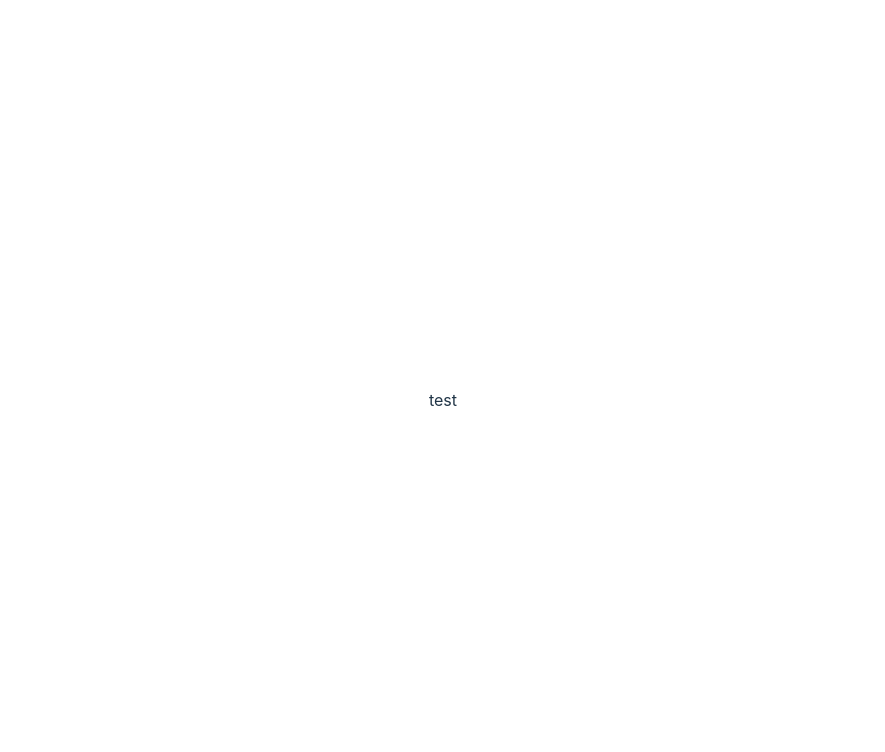
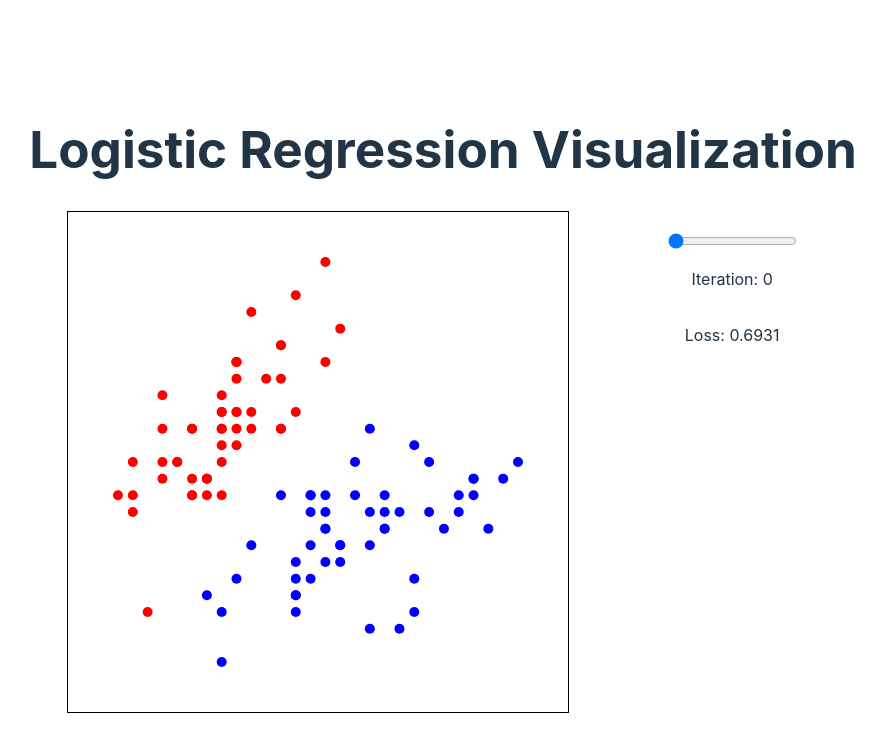
Before and after one commit to danielpwarren/visualizing-gradient-descent, a Svelte app: page / in a window 1280 px wide. Shown: the top 752 px of the page, without its empty margins (197-1082 px from the left). Built offline with nearby package versions, Linux system fonts and the light colour scheme.

Commit message:
draft setup for decision boundary

```diff
--- a/package.json
+++ b/package.json
@@ -14,5 +14,8 @@
     "gh-pages": "^6.1.1",
     "svelte": "^4.2.12",
     "vite": "^5.2.0"
+  },
+  "dependencies": {
+    "d3": "^7.9.0"
   }
 }
--- a/src/App.svelte
+++ b/src/App.svelte
@@ -1,7 +1,38 @@
 <script>
+    import { onMount } from 'svelte';
+    import DecisionBoundary from './components/decisionboundary.svelte';
+    import { preprocessData, gradientDescent } from './components/logisticregression.js';
+    import irisData from './assets/irisdata.json';
+
+    let processedData = [];
+    let modelResults;
+
+    onMount(async () => {
+        processedData = preprocessData(irisData);
+        const X = processedData.map(d => [1, d.sepalLength, d.sepalWidth]);
+        const y = processedData.map(d => d.species);
+        modelResults = gradientDescent(X, y, 0.01, 100);
+    });
 </script>
 
-<main>test</main>
+<main>
+    <h1>Logistic Regression Visualization</h1>
+    {#if modelResults}
+         <DecisionBoundary data={processedData} weightsHistory={modelResults.weightsHistory} costHistory={modelResults.costHistory}/>
+    {:else}
+        <p>Loading model results...</p>
+    {/if}
+</main>
 
 <style>
+    main {
+        text-align: center;
+        padding: 20px;
+    }
+    ul {
+        list-style-type: none;
+    }
+    svg {
+        border: 1px solid #ccc;
+    }
 </style>
--- /dev/null
+++ b/src/components/decisionboundary.svelte
@@ -0,0 +1,81 @@
+<script>
+    import { onMount } from 'svelte';
+    export let data;
+    export let weightsHistory;
+    export let costHistory;
+
+    let currentIteration = 0; // Current iteration index
+    let currentWeights = weightsHistory[0]; // Initial weights
+
+    const svgWidth = 500;
+    const svgHeight = 500;
+    const padding = 50;
+
+    // Function to scale data to SVG dimensions
+    function scaleX(x) {
+        const xMin = Math.min(...data.map(d => d.sepalLength));
+        const xMax = Math.max(...data.map(d => d.sepalLength));
+        return ((x - xMin) / (xMax - xMin)) * (svgWidth - 2 * padding) + padding;
+    }
+
+    function scaleY(y) {
+        const yMin = Math.min(...data.map(d => d.sepalWidth));
+        const yMax = Math.max(...data.map(d => d.sepalWidth));
+        return svgHeight - (((y - yMin) / (yMax - yMin)) * (svgHeight - 2 * padding) + padding);
+    }
+
+    // Compute boundary function
+    function boundaryY(x, weights) {
+        if (weights[2] !== 0) {
+            return -(weights[0] + weights[1] * x) / weights[2];
+        }
+        return null;
+    }
+
+    function currentBoundary() {
+        return weightsHistory[currentIteration];
+    }
+
+    function updateWeights(iteration) {
+        currentWeights = weightsHistory[iteration];
+        currentIteration = iteration;
+    }
+</script>
+
+<div class="container">
+    <svg width={svgWidth} height={svgHeight}>
+        <!-- Data points -->
+        {#each data as point}
+            <circle cx={scaleX(point.sepalLength)} cy={scaleY(point.sepalWidth)}
+                    r="5" fill={point.species === 0 ? 'red' : 'blue'} />
+        {/each}
+        <!-- Decision boundary -->
+        {#if boundaryY(4, currentWeights) !== null && boundaryY(7.5, currentWeights) !== null}
+            <line x1={scaleX(4)} y1={scaleY(boundaryY(4, currentWeights))}
+                x2={scaleX(7.5)} y2={scaleY(boundaryY(7.5, currentWeights))}
+                stroke="green" stroke-width="2"/>
+        {/if}
+    </svg>
+    <div class="controls">
+        <input type="range" min="0" max={weightsHistory.length - 1} value={currentIteration}
+            on:input={(e) => updateWeights(e.target.value)} />
+        <p>Iteration: {currentIteration}</p>
+        <p>Loss: {costHistory[currentIteration].toFixed(4)}</p>
+    </div>
+</div>
+
+<style>
+    .container {
+        display: flex;
+        align-items: start;
+        justify-content: space-around;
+    }
+    .controls {
+        display: flex;
+        flex-direction: column;
+        padding: 20px;
+    }
+    svg {
+        border: 1px solid black;
+    }
+</style>
--- /dev/null
+++ b/src/components/logisticregression.js
@@ -0,0 +1,39 @@
+function preprocessData(data) {
+    return data.filter(d => d.Species === 'Iris-setosa' || d.Species === 'Iris-versicolor')
+               .map(d => ({
+                   sepalLength: d.SepalLengthCm,
+                   sepalWidth: d.SepalWidthCm,
+                   species: d.Species === 'Iris-setosa' ? 0 : 1
+               }));
+}
+
+function sigmoid(z) {
+    return 1 / (1 + Math.exp(-z));
+}
+
+function computeCost(predictions, y) {
+    const m = y.length;
+    return -1 / m * y.reduce((acc, actual, index) => {
+        const pred = predictions[index];
+        return acc + (actual * Math.log(pred) + (1 - actual) * Math.log(1 - pred));
+    }, 0);
+}
+
+function gradientDescent(X, y, lr, iterations) {
+    let weights = new Array(X[0].length).fill(0);
+    let m = X.length;
+    let costHistory = [];
+    let weightsHistory = [];
+
+    for (let i = 0; i < iterations; i++) {
+        let predictions = X.map(inputs => sigmoid(inputs.reduce((acc, input, idx) => acc + input * weights[idx], 0)));
+        weights = weights.map((w, j) => w - lr * (1/m) * predictions.reduce((acc, pred, idx) => acc + (pred - y[idx]) * X[idx][j], 0));
+        weightsHistory.push([...weights]);
+        let cost = computeCost(predictions, y);
+        costHistory.push(cost);
+    }
+
+    return { weights, costHistory, weightsHistory };
+}
+
+export { preprocessData, sigmoid, gradientDescent };
--- /dev/null
+++ b/src/components/logisticregression.svelte
@@ -0,0 +1,39 @@
+<script>
+    import { onMount } from 'svelte';
+    import { gradientDescent, preprocessData } from './logisticregression.js';
+    import irisData from '../assets/irisdata.json';
+
+    let modelResults;
+
+    onMount(() => {
+        let processedData = preprocessData(irisData);
+        const X = processedData.map(d => [1, d.sepalLength, d.sepalWidth]); // Add intercept term
+        const y = processedData.map(d => d.species);
+        modelResults = gradientDescent(X, y, 0.01, 100);
+        console.log(modelResults);
+    });
+</script>
+
+{#if modelResults}
+    <svg width="500" height="500" xmlns="http://www.w3.org/2000/svg">
+        <!-- Data Points -->
+        {#each modelResults.data as point, index}
+            <circle cx={scaleX(point.sepalLength)} cy={scaleY(point.sepalWidth)} r="5" fill={point.species === 0 ? 'red' : 'blue'} />
+        {/each}
+
+        <!-- Decision Boundary -->
+        <!-- Draw line based on modelResults.weights -->
+    </svg>
+    <!-- Plot for cost history -->
+    <svg width="500" height="200">
+        {#each modelResults.costHistory as cost, index}
+            <circle cx={index * 5} cy={200 - cost * 100} r="2" fill="black" />
+        {/each}
+    </svg>
+{/if}
+
+<style>
+    svg {
+        border: 1px solid #ccc;
+    }
+</style>
```
Also changed, not shown: 1 other file (tests, documents, lock files or other folders).
